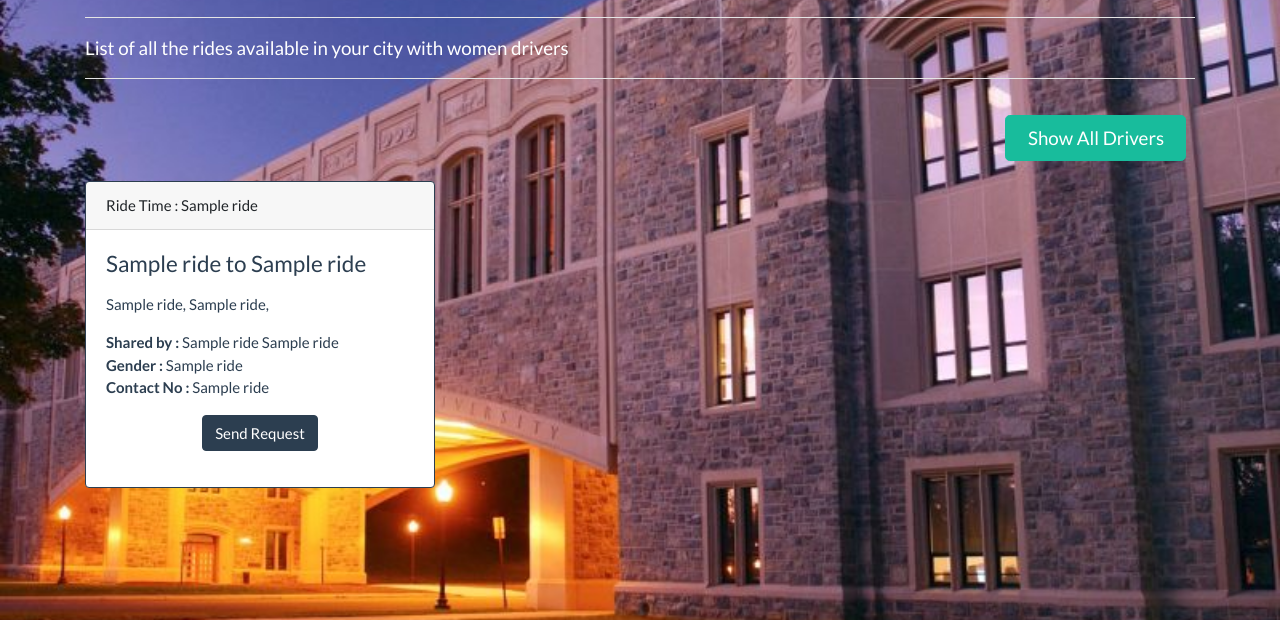
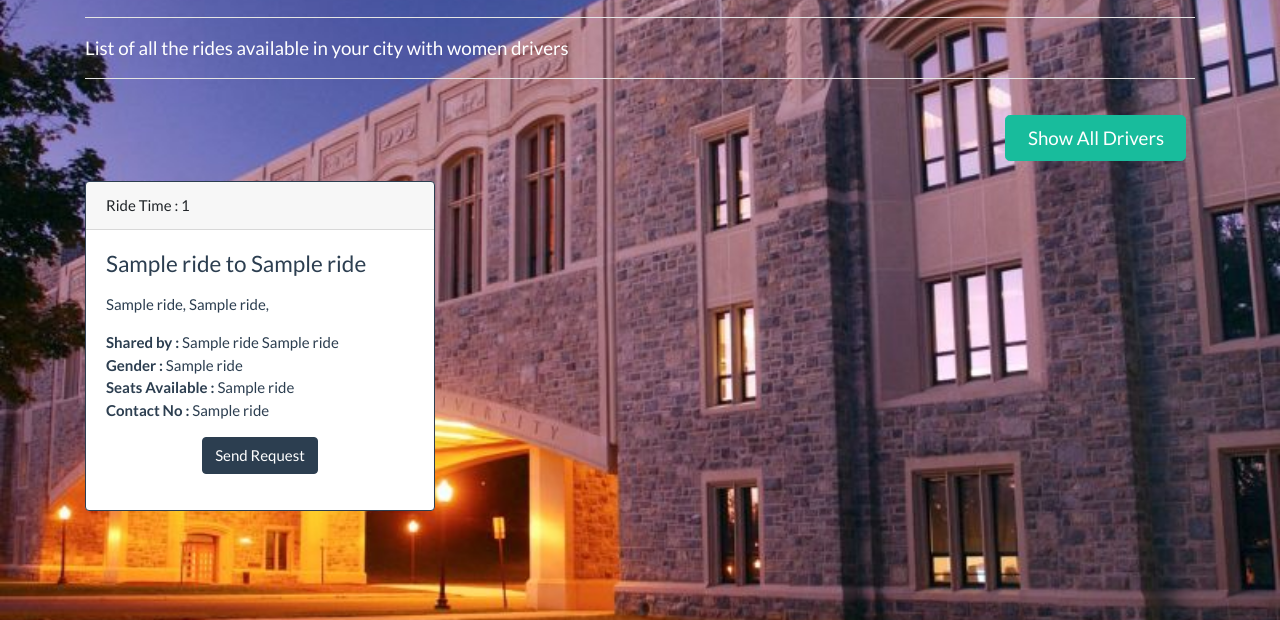
Before and after one commit to nirnejak/RideShare, a Flask app: template app/templates/womennearbyRides.html in a window 1280 px wide. Shown: the part 180-800 px from the top of the page. Run offline with Flask 2, Linux system fonts and the light colour scheme; the template is opened without the code that fills it: most values are stand-ins (such as "Sample title", 1, 10 or a date in 2020); some libraries are stand-ins or nearby versions.

Commit message:
fixed women only functionality and ride creator shall not see his/her own ride

```diff
--- a/app/app.py
+++ b/app/app.py
@@ -240,12 +240,13 @@ def nearbyRides():
 
 	# Create cursor
 	cur = conn.cursor()
-
+	print(session['userId'], file=sys.stderr)
+	ui=session['userId']
 	try:
 		# Add User into Database
 		# query_original = "SELECT * FROM Ride r, users u WHERE r.rideDate = DATE(NOW()) AND r.city = %s AND r.rideStatus = %s AND r.creatorUserId = u.userId",(session['city'],"PENDING")
-		query = "SELECT ridetime, fromlocation, tolocation, r.city, r.state, fname, lname, gender, seats, contactno, rideid, carstatus, message FROM users u, ride r where u.userid=r.creatoruserid and r.ridestatus='PENDING'"
-		cur.execute(query)
+		#query = "select * from (SELECT ridetime, fromlocation, tolocation, r.city, r.state, fname, lname, gender, seats, contactno, rideid, r.creatoruserid, u.userid  FROM users u, ride r where u.userid=r.creatoruserid and r.ridestatus='PENDING') as A where A.userid not in (%s);"(ui)
+		cur.execute("select * from (SELECT ridetime, fromlocation, tolocation, r.city, r.state, fname, lname, gender, seats, contactno, rideid, r.creatoruserid, u.userid  FROM users u, ride r where u.userid=r.creatoruserid and r.ridestatus='PENDING') as A where A.userid != %s",[ui])
 	except:
 		conn.rollback()
 		flash('Something went wrong','danger')
@@ -304,12 +305,12 @@ def womennearbyRides():
 
 	# Create cursor
 	cur = conn.cursor()
-
+	ui = session['userId']
 	try:
 		# Add User into Database
 		# query_original = "SELECT * FROM Ride r, users u WHERE r.rideDate = DATE(NOW()) AND r.city = %s AND r.rideStatus = %s AND r.creatorUserId = u.userId",(session['city'],"PENDING")
-		query = "SELECT * FROM Ride r, users u where u.gender = 'FEMALE' and r.creatoruserid != u.userid"
-		cur.execute(query)
+		#query = "SELECT * FROM Ride r, users u where u.gender = 'FEMALE' and r.creatoruserid != u.userid"
+		cur.execute("select * from (SELECT ridetime, fromlocation, tolocation, r.city, r.state, fname, lname, gender, seats, contactno, rideid, r.creatoruserid, u.userid  FROM users u, ride r where gender = 'FEMALE' and u.userid=r.creatoruserid and r.ridestatus='PENDING') as A where A.userid != %s",[ui])
 	except:
 		conn.rollback()
 		flash('Something went wrong','danger')
--- a/app/templates/womennearbyRides.html
+++ b/app/templates/womennearbyRides.html
@@ -15,23 +15,25 @@
 		{% for ride in rides %}
 			<div class="col-lg-4 animated fadeInUp">
 				<div class="card border-primary mb-3">
-					<div class="card-header">Ride Time : {{ ride[3] }}</div>
+					<div class="card-header">Ride Time : {{ ride[0] }}</div>
 					<div class="card-body text-primary">
-						<h4 class="card-title">{{ ride[5] }}&nbsp;to&nbsp;{{ ride[6] }}</h4>
+						<h4 class="card-title">{{ ride[1] }}&nbsp;to&nbsp;{{ ride[2] }}</h4>
 						<p class="card-text">
 							<p>
-								{{ ride[8] }},
-								{{ ride[7] }},
+								{{ ride[3] }},
+								{{ ride[4] }},
 							</p>
 							<p>
-								<b>Shared by :</b> {{ ride[10] }}&nbsp;{{ ride[11] }}
+								<b>Shared by :</b> {{ ride[5] }}&nbsp;{{ ride[6] }}
 								<br>
-								<b>Gender :</b> {{ ride[12] }}
+								<b>Gender :</b> {{ ride[7] }}
 								<br>
-								<b>Contact No :</b> {{ ride[15] }}
+								<b>Seats Available :</b> {{ ride[8] }}
+								<br>
+								<b>Contact No :</b> {{ ride[9] }}
 							</p>
 							<form action="" method="POST" class="text-center">
-								<input type="hidden" value="{{ ride[0] }}" name="rideId">
+								<input type="hidden" value="{{ ride[10] }}" name="rideId">
 								<button class="btn btn-primary" type="submit">Send Request</button>
 							</form>
 						</p>
```
